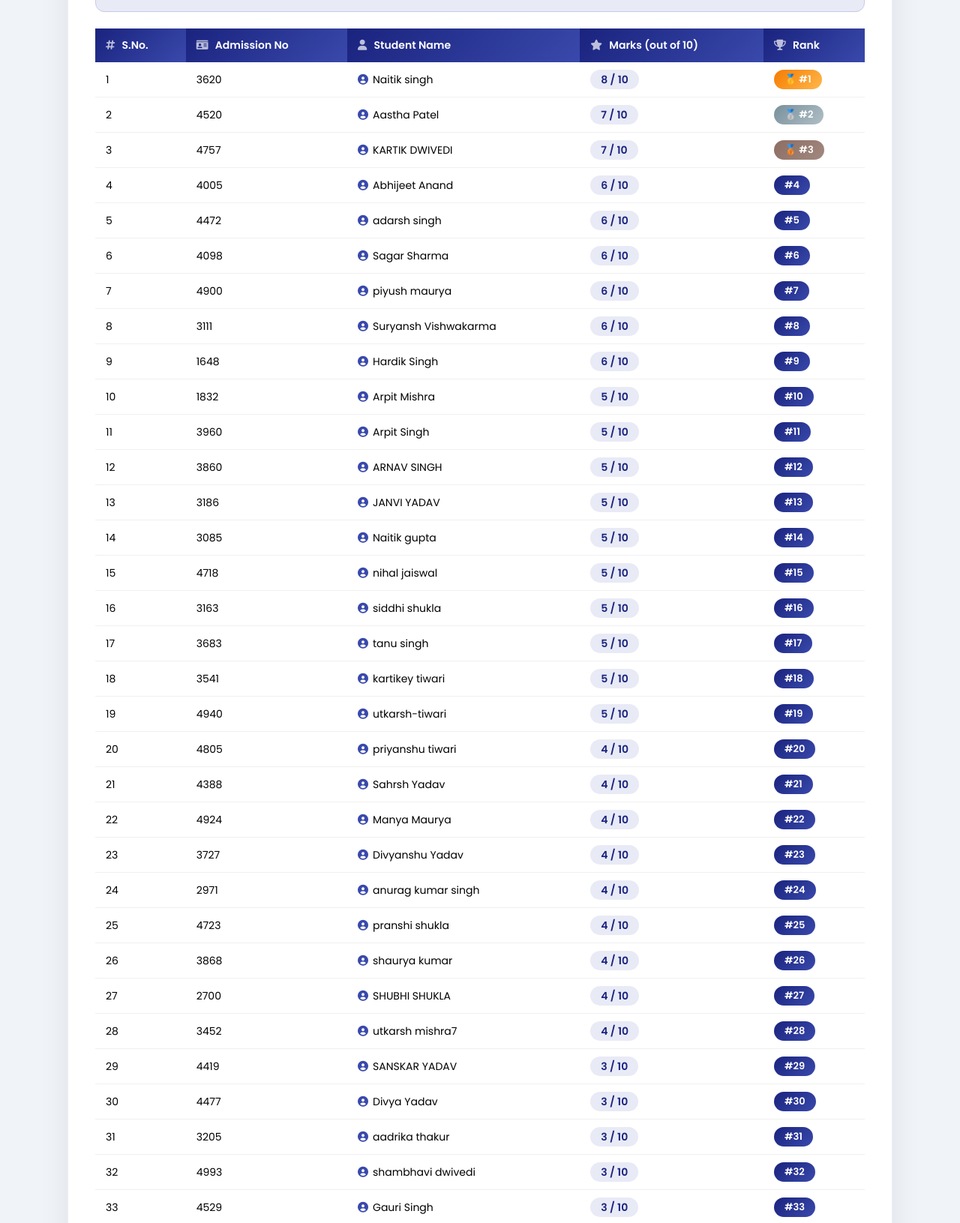
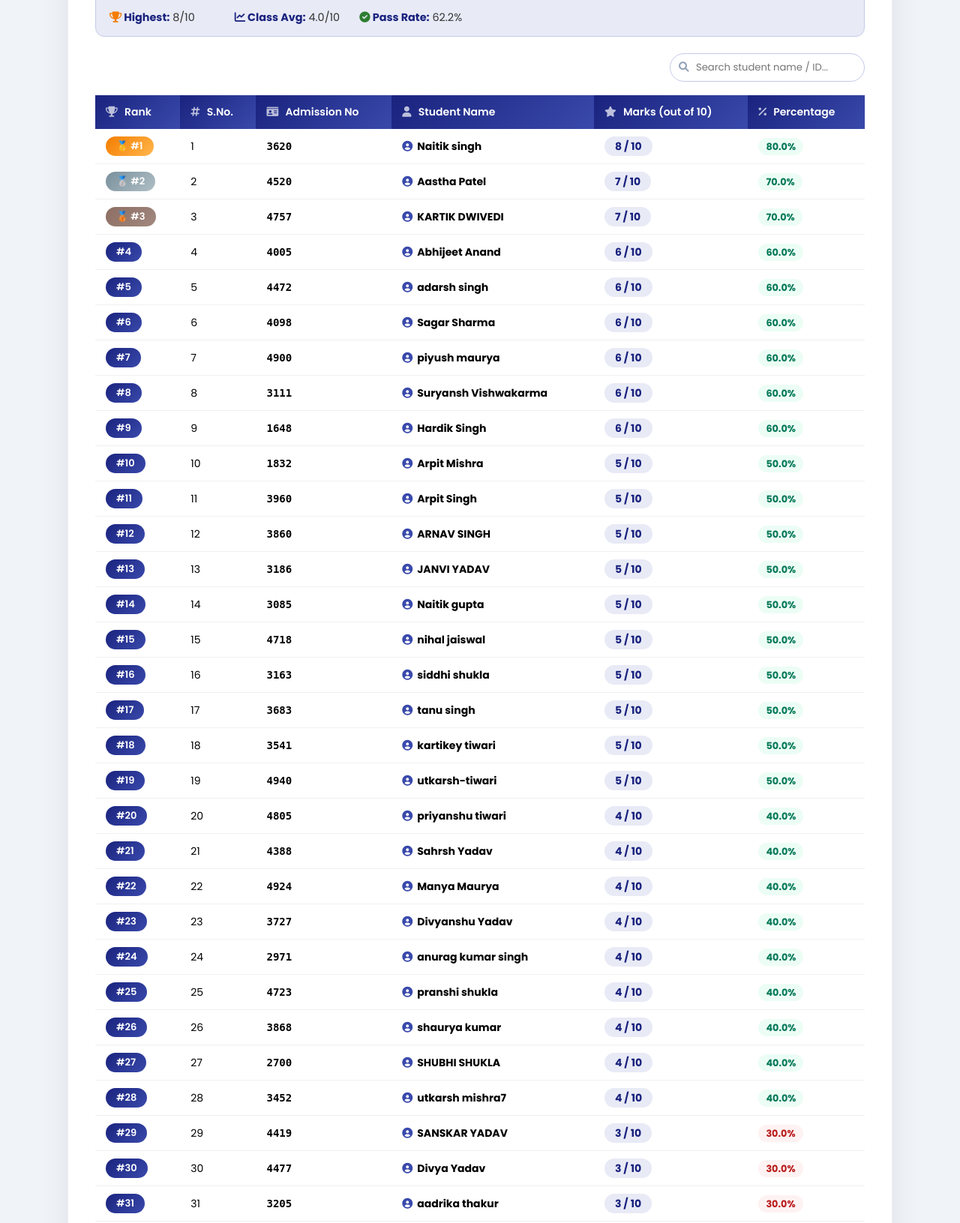
Before and after one commit to 15btcs0142/RRB_CBT, a Flask app: page /admin/current_test_results in a window 1280 px wide. Shown: the part 289-1920 px from the top of the page at 75% size. Run offline with Flask 3, Linux system fonts and the light colour scheme; a user stored in the database is signed in; data comes from the database, SQL or seed files in the repository; some libraries are stand-ins or nearby versions.

Commit message:
[v1.14] Upload templates/current_test_results.html: Release v1.14: Added PROJECT_SNAPSHOT.md, fixed referential option shuffling, and updated exam & template stability

```diff
--- a/templates/current_test_results.html
+++ b/templates/current_test_results.html
@@ -219,44 +219,69 @@
         <div class="sub-info"><i class="fas fa-file-alt" style="color:#3949ab;margin-right:6px;"></i> Current Test Results</div>
     </div>
 
-    <!-- ─── META GRID ──────────────────────────────────────────────────── -->
+    <!-- ─── META & STATS SUMMARY ────────────────────────────────────── -->
     <div class="meta-grid">
         <div class="meta-item"><strong><i class="fas fa-graduation-cap" style="color:#3949ab;"></i> Class:</strong> {{ display_class }}</div>
         <div class="meta-item"><strong><i class="fas fa-columns" style="color:#3949ab;"></i> Section:</strong> {{ display_section }}</div>
         <div class="meta-item"><strong><i class="fas fa-book" style="color:#3949ab;"></i> Subject:</strong> {{ display_subject }}</div>
         <div class="meta-item"><strong><i class="fas fa-hashtag" style="color:#3949ab;"></i> Test No:</strong> {{ display_test_no }}</div>
-        <div class="meta-item"><strong><i class="fas fa-calendar-alt" style="color:#3949ab;"></i> Date:</strong> {{ start_time[:10] if start_time else '—' }}</div>
+        <div class="meta-item"><strong><i class="fas fa-calendar-alt" style="color:#3949ab;"></i> Date:</strong> {{ date_filter or (start_time[:10] if start_time else '—') }}</div>
         <div class="meta-item"><strong><i class="fas fa-users" style="color:#3949ab;"></i> Total Students:</strong> {{ total_students }}</div>
+        <div class="meta-item"><strong><i class="fas fa-trophy" style="color:#f57c00;"></i> Highest:</strong> {{ highest_score }}/{{ max_total_marks }}</div>
+        <div class="meta-item"><strong><i class="fas fa-chart-line" style="color:#1a237e;"></i> Class Avg:</strong> {{ avg_score }}/{{ max_total_marks }}</div>
+        <div class="meta-item"><strong><i class="fas fa-check-circle" style="color:#2e7d32;"></i> Pass Rate:</strong> {{ pass_rate }}%</div>
+    </div>
+
+    <!-- ─── QUICK SEARCH (NO-PRINT) ──────────────────────────────────────── -->
+    <div class="no-print" style="margin-bottom:14px; display:flex; justify-content:flex-end;">
+        <div style="position:relative; width:260px;">
+            <i class="fas fa-search" style="position:absolute; left:12px; top:50%; transform:translateY(-50%); color:#94a3b8; font-size:0.85rem;"></i>
+            <input type="text" id="studentSearch" placeholder="Search student name / ID..."
+                   oninput="filterReportTable()"
+                   style="width:100%; padding:8px 12px 8px 34px; border-radius:20px; border:1.5px solid #c5cae9; font-size:0.82rem; font-family:inherit; outline:none;">
+        </div>
     </div>
 
     <!-- ─── TABLE ───────────────────────────────────────────────────────── -->
     <div class="table-wrap">
-        <table>
+        <table id="resultsTable">
             <thead>
                 <tr>
+                    <th><i class="fas fa-trophy"></i> Rank</th>
                     <th><i class="fas fa-hashtag"></i> S.No.</th>
                     <th><i class="fas fa-id-card"></i> Admission No</th>
                     <th><i class="fas fa-user"></i> Student Name</th>
                     <th><i class="fas fa-star"></i> Marks (out of {{ max_total_marks }})</th>
-                    <th><i class="fas fa-trophy"></i> Rank</th>
+                    <th><i class="fas fa-percentage"></i> Percentage</th>
                 </tr>
             </thead>
             <tbody>
                 {% for res in results %}
                 <tr>
-                    <td>{{ loop.index }}</td>
-                    <td>{{ res.admission_no or '—' }}</td>
-                    <td><i class="fas fa-user-circle" style="color:#3949ab;margin-right:6px;"></i>{{ res.name }}</td>
-                    <td><span style="background:#e8eaf6;padding:3px 14px;border-radius:20px;font-weight:600;color:#1a237e;">{{ res.score }} / {{ total_q_map.get(res.class + '_' + res.subject, res.total_questions or 0) }}</span></td>
                     <td>
-                        {% if loop.index == 1 %}
-                            <span class="rank-badge gold">🥇 #{{ res.rank }}</span>
-                        {% elif loop.index == 2 %}
-                            <span class="rank-badge silver">🥈 #{{ res.rank }}</span>
-                        {% elif loop.index == 3 %}
-                            <span class="rank-badge bronze">🥉 #{{ res.rank }}</span>
+                        {% if res.rank == 1 %}
+                            <span class="rank-badge gold">🥇 #1</span>
+                        {% elif res.rank == 2 %}
+                            <span class="rank-badge silver">🥈 #2</span>
+                        {% elif res.rank == 3 %}
+                            <span class="rank-badge bronze">🥉 #3</span>
                         {% else %}
                             <span class="rank-badge">#{{ res.rank }}</span>
+                        {% endif %}
+                    </td>
+                    <td>{{ loop.index }}</td>
+                    <td><span style="font-family:monospace; font-weight:600;">{{ res.admission_no or res.student_id or '—' }}</span></td>
+                    <td><i class="fas fa-user-circle" style="color:#3949ab;margin-right:6px;"></i><strong>{{ res.name }}</strong></td>
+                    <td><span style="background:#e8eaf6;padding:3px 14px;border-radius:20px;font-weight:700;color:#1a237e;">{{ res.score }} / {{ max_total_marks }}</span></td>
+                    <td>
+                        {% if res.percentage is not none %}
+                            {% if res.percentage >= 40 %}
+                                <span style="background:#ecfdf5; color:#047857; padding:3px 10px; border-radius:12px; font-weight:700; font-size:0.8rem;">{{ "%.1f"|format(res.percentage) }}%</span>
+                            {% else %}
+                                <span style="background:#fef2f2; color:#b91c1c; padding:3px 10px; border-radius:12px; font-weight:700; font-size:0.8rem;">{{ "%.1f"|format(res.percentage) }}%</span>
+                            {% endif %}
+                        {% else %}
+                            <span style="color:#94a3b8;">—</span>
                         {% endif %}
                     </td>
                 </tr>
@@ -281,20 +306,30 @@
 
     <!-- ─── BUTTON GROUP ───────────────────────────────────────────────── -->
     <div class="btn-group no-print">
-        <a href="{{ url_for('current_test_results', format='pdf') }}" class="btn btn-pdf" target="_blank">
+        <a href="{{ url_for('current_test_results', format='pdf', **{'class': display_class, 'section': display_section, 'subject': display_subject, 'test_no': display_test_no, 'date': date_filter}) }}" class="btn btn-pdf" target="_blank">
             <i class="fas fa-file-pdf"></i> Export PDF
         </a>
-        <a href="{{ url_for('current_test_results', format='excel') }}" class="btn btn-excel">
+        <a href="{{ url_for('current_test_results', format='excel', **{'class': display_class, 'section': display_section, 'subject': display_subject, 'test_no': display_test_no, 'date': date_filter}) }}" class="btn btn-excel">
             <i class="fas fa-file-excel"></i> Export Excel
         </a>
         <button class="btn btn-print" onclick="window.print()">
             <i class="fas fa-print"></i> Print / Save as PDF
         </button>
-        <a href="{{ url_for('results_page') }}" class="btn btn-back">
-            <i class="fas fa-arrow-left"></i> Back to Results
+        <a href="{{ url_for('admin_current_test_sessions') }}" class="btn btn-back">
+            <i class="fas fa-layer-group"></i> All Test Sessions
         </a>
     </div>
 
+    <script>
+        function filterReportTable() {
+            const query = (document.getElementById('studentSearch').value || '').toLowerCase();
+            const rows = document.querySelectorAll('#resultsTable tbody tr');
+            rows.forEach(r => {
+                const text = r.textContent.toLowerCase();
+                r.style.display = text.includes(query) ? '' : 'none';
+            });
+        }
+    </script>
 
 <footer class="app-global-footer" style="width:100%; text-align:center; padding:20px 10px; font-size:0.85rem; color:#666; opacity:0.85; margin-top:30px; border-top:1px solid rgba(0,0,0,0.08); box-sizing:border-box; clear:both;">
     Developed by Gaurav Shukla &amp; Team
```
